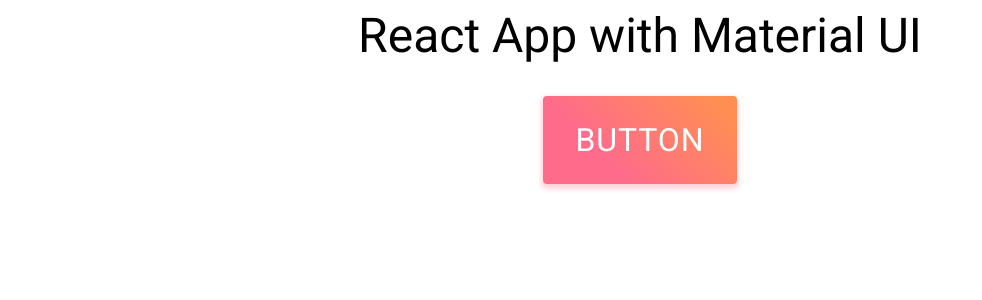
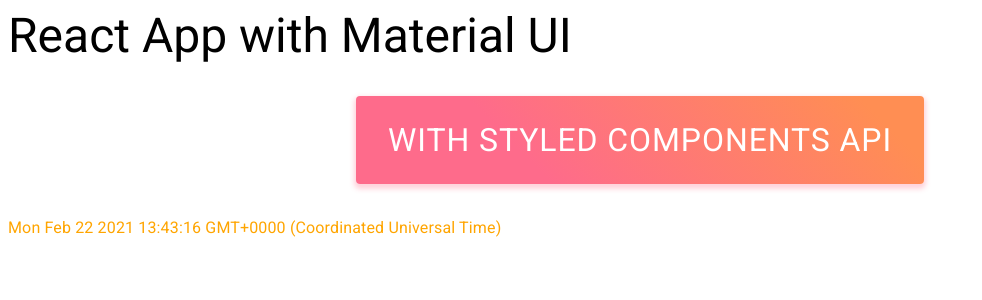
Before and after one commit to MakhnoGK/react-material-ui-training, a React (Create React App) app: page / in a window 1280 px wide. Shown: the top 300 px of the page, without its empty margins (0-982 px from the left). Built offline with nearby package versions, Linux system fonts and the light colour scheme.

Commit message:
Learned makeStyles

```diff
--- a/src/components/App.tsx
+++ b/src/components/App.tsx
@@ -1,20 +1,23 @@
 import React from 'react';
-import { Button, Typography } from '@material-ui/core';
+import { Typography } from '@material-ui/core';
 
-import useStyles from '../styled/app';
+import { GradientButton } from '../styled';
+import { Clock } from '.';
 
 const App = () => {
-  const classes = useStyles();
-
   return (
     <>
-      <Typography variant="h3" className={classes.centeredText}>
+      <Typography variant="h3">
         React App with Material UI
       </Typography>
 
-      <Button className={classes.gradientButton}>Button</Button>
+      <GradientButton>With Styled Components API</GradientButton>
+
+      <Clock />
     </>
   );
 };
 
+App.propTypes = {};
+
 export default App;
--- /dev/null
+++ b/src/components/Clock.tsx
@@ -0,0 +1,23 @@
+import React, { useState } from 'react';
+import { useMemo } from 'react';
+import { TimeDisplay } from '../styled';
+
+const Clock = () => {
+  const [time, setTime] = useState(new Date());
+
+  useMemo(() => {
+    setInterval(() => {
+      setTime(new Date());
+    }, 1000);
+  }, [time]);
+
+  return (
+    <div>
+      <TimeDisplay time={time.getHours()}>{time.toString()}</TimeDisplay>
+    </div>
+  );
+};
+
+Clock.protTypes = {};
+
+export default Clock;
--- a/src/components/index.ts
+++ b/src/components/index.ts
@@ -1 +1,2 @@
 export { default as App } from './App';
+export { default as Clock } from './Clock';
--- a/src/styled/app.ts
+++ b/src/styled/app.ts
@@ -3,16 +3,7 @@ import { makeStyles } from "@material-ui/core";
 const useStyles = makeStyles({
   centeredText: {
     textAlign: 'center',
-  },
-  gradientButton: {
-    background: 'linear-gradient(45deg, #FE6B8B 30%, #FF8E53 90%)',
-    boxShadow: '0 3px 5px 2px rgba(255, 105, 135, .3)',
-    color: '#ffffff',
-    display: 'block',
-    margin: '2rem auto',
-    fontSize: '2rem',
-    padding: '1rem 2rem',
-  },
+  }
 });
 
 export default useStyles;
--- /dev/null
+++ b/src/styled/components/gradientButton.ts
@@ -0,0 +1,13 @@
+import { Button, styled } from '@material-ui/core';
+
+const gradientButton = styled(Button)({
+  background: 'linear-gradient(45deg, #FE6B8B 30%, #FF8E53 90%)',
+  boxShadow: '0 3px 5px 2px rgba(255, 105, 135, .3)',
+  color: '#ffffff',
+  display: 'block',
+  margin: '2rem auto',
+  fontSize: '2rem',
+  padding: '1rem 2rem',
+});
+
+export default gradientButton;
--- /dev/null
+++ b/src/styled/components/timeDisplay.tsx
@@ -0,0 +1,17 @@
+import { styled, Typography } from '@material-ui/core';
+
+const getColorDependOnTime = (time: number) => {
+  if (time > 0 && time < 12) {
+    return 'black';
+  }
+
+  return 'orange';
+};
+
+const timeDisplay = styled(({ time: number, ...other }) => (
+  <Typography {...other} />
+))({
+  color: (props: { time: number }) => getColorDependOnTime(props.time),
+});
+
+export default timeDisplay;
--- a/src/styled/index.ts
+++ b/src/styled/index.ts
@@ -1,3 +1,5 @@
 export { default as GlobalStyle } from './global';
 
 export { default as AppStyles } from './app';
+export { default as GradientButton } from './components/gradientButton';
+export { default as TimeDisplay } from './components/timeDisplay';
```
